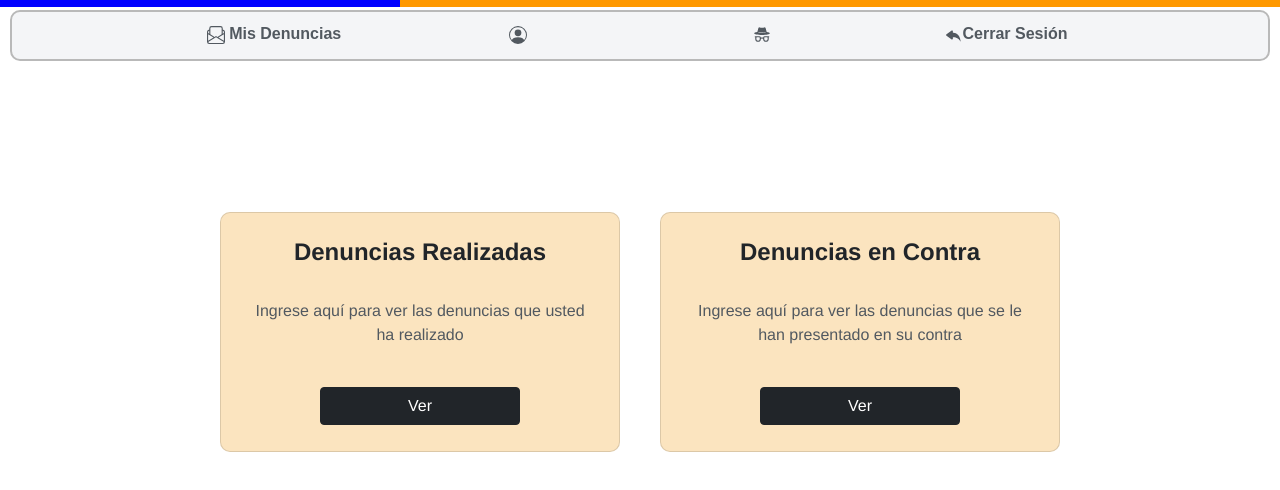
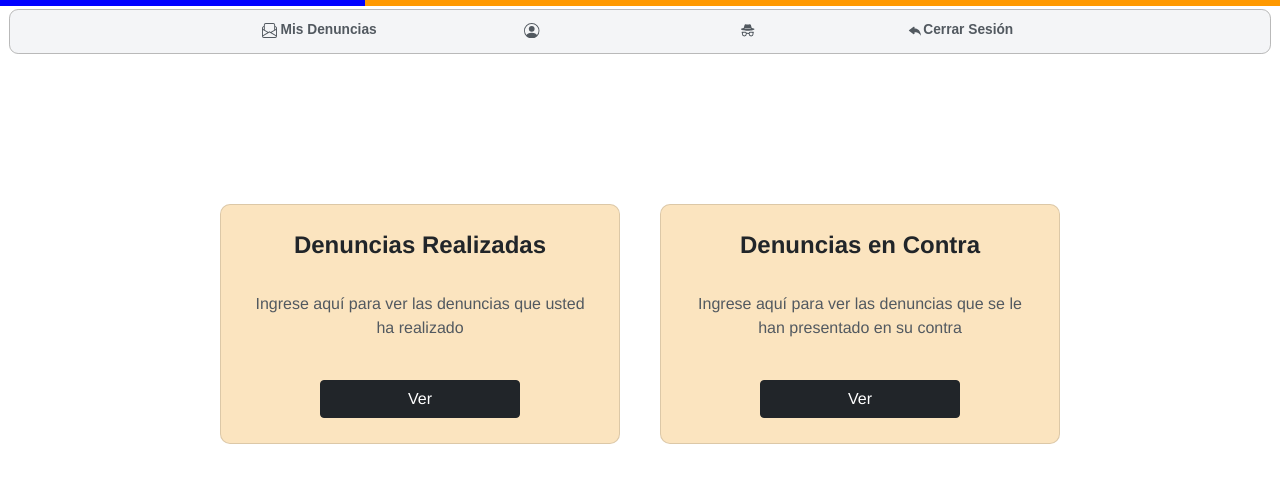
Before and after one commit to nic0q/Never-Be-Alone, a Vue app in the folder Frontend/: page /mis-denuncias in a window 1280 px wide. Shown: the top 490 px of the page. Built offline with nearby package versions, Linux system fonts and the light colour scheme; no server answers; sample sign-in values are in the browser's storage.

Commit message:
[fix] navbar zoom adjustment

```diff
--- a/Frontend/src/components/NavBar.vue
+++ b/Frontend/src/components/NavBar.vue
@@ -67,6 +67,7 @@ export default {
 </script>
 <style scoped>
 *{
+  zoom: 97%;
   font-family: sans-serif;
   overflow-x: hidden;
   max-width: 100%;
```
